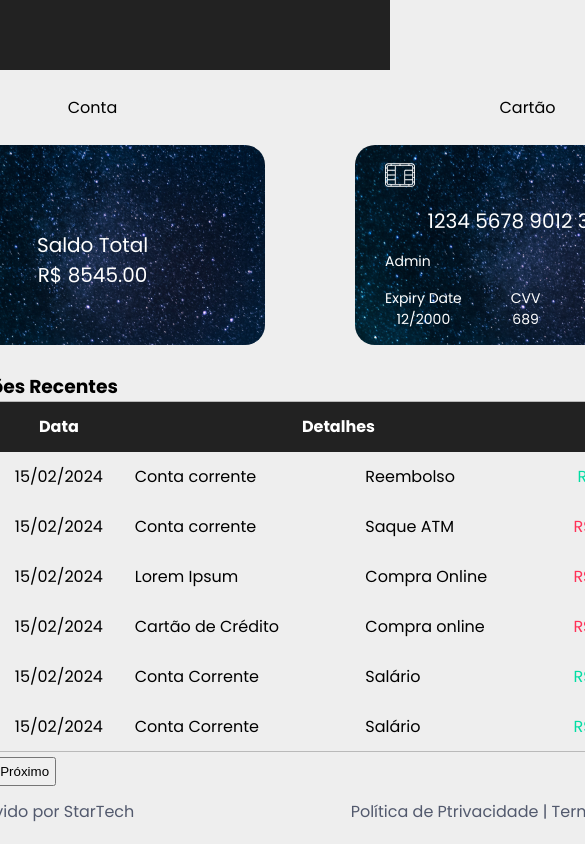
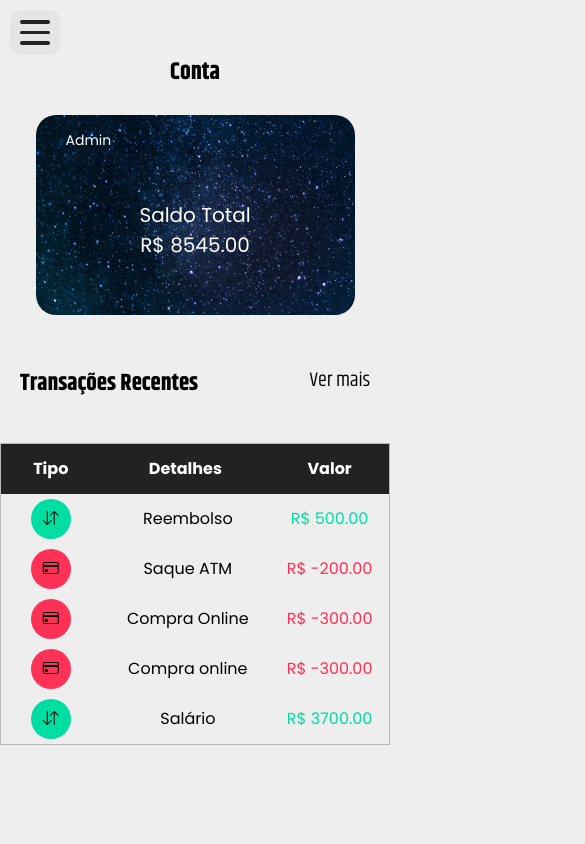
Before and after one commit to marina-barbosa/starbank-backend-v1, an Angular app: page / in a window 390 px wide. Shown: the top 844 px of the page, 585 px wide, since content can reach past the window. Built offline with nearby package versions, Linux system fonts and the light colour scheme.

Commit message:
feat: responsividade home

```diff
--- a/src/app/dashboard/home/home.component.html
+++ b/src/app/dashboard/home/home.component.html
@@ -41,9 +41,15 @@
     </div>
 
     <div class="right">
+        <label for="menu-icon" class="menu-icon">
+          <input id="menu-icon" type="checkbox" />
+          <span></span>
+          <span></span>
+          <span></span>
+        </label>
       <div class="cards">
         <div class="card">
-          <p>Conta</p>
+          <h2>Conta</h2>
           <div class="conta">
             <div>{{user.name}}</div>
             <div>
@@ -53,7 +59,7 @@
           </div>
         </div>
         <div class="card">
-          <p>Cartão</p>
+          <h2>Cartão</h2>
           <div class="credito">
             <div><img src="../../../assets/credit-card-chip.svg" alt="" srcset=""></div>
             <div>{{user.cartao.numero}}</div>
@@ -86,7 +92,7 @@
               <tr>
                 <th>Tipo</th>
                 <th>Data</th>
-                <th colspan="2">Detalhes</th>
+                <th class="detalhes" >Detalhes</th>
                 <th>Valor</th>
                 <th>Edit</th>
               </tr>
--- a/src/app/dashboard/home/home.component.scss
+++ b/src/app/dashboard/home/home.component.scss
@@ -1,7 +1,9 @@
 .container {
-  max-width: 1440px;
+  max-width: 1600px;
+  // max-width: 1440px;
   max-height: 1024px;
-  width: 1440px;
+  // width: 75vw;
+  width: 100vw;
   height: 100%;
   // height: auto;
   background: transparent;
@@ -11,7 +13,7 @@
 .faixa-preta {
   background: var(--preto);
   height: 70px;
-  width: 100vw;
+  width: 100%;
   position: absolute;
   top: 0;
   left: 0;
@@ -62,7 +64,7 @@
 .sidebar {
   color: #fff;
   width: 230px;
-
+  font-family: Khand;
   background: var(--preto);
   display: flex;
   flex-direction: column;
@@ -130,24 +132,80 @@
   width: calc(100% - 230px);
 }
 
+.menu-icon {
+  width: 50px;
+  height: 45px;
+  border-radius: 10px;
+  background: #c4c4c43a;
+  padding: 10px;
+  cursor: pointer;
+  display: none;
+  position: absolute;
+  top: 10px;
+  left: 10px;
+}
+
+.menu-icon input {
+  display: none;
+}
+
+.menu-icon span {
+  display: block;
+  position: relative;
+  height: 3.5px;
+  width: 100%;
+  background: var(--preto);
+  border-radius: 10px;
+  opacity: 1;
+  left: 0;
+  margin-bottom: 24%;
+  transition: 0.3s ease-in-out;
+}
+
+.menu-icon span {
+  transform-origin: left center;
+}
+
+.menu-icon input:checked~span {
+  background: var(--preto);
+  left: 5px;
+  margin-bottom: 28%;
+}
+
+.menu-icon input:checked~span:nth-of-type(1) {
+  transform: rotate(50deg);
+}
+
+.menu-icon input:checked~span:nth-of-type(2) {
+  opacity: 0;
+}
+
+.menu-icon input:checked~span:nth-of-type(3) {
+  transform: rotate(-50deg);
+}
+
+
 .cards {
   display: flex;
   justify-content: space-around;
-  gap: 90px;
+  gap: 11%;
+  max-width: 782px;
+  width: 100%;
 }
 
 .card {
   text-align: center;
 }
 
-.card p {
+.card h2 {
   margin: 25px auto 25px auto;
+  font-family: khand;
 }
 
 .conta,
 .credito {
   color: #fff;
-  width: 345px;
+  width: 319px;
   height: 200px;
   border-radius: 20px;
   display: flex;
@@ -214,7 +272,8 @@
 }
 
 .table {
-  width: 835px;
+  max-width: 835px;
+  width: 100%;
   height: 400px;
   display: flex;
   flex-direction: column;
@@ -224,7 +283,9 @@
 .title {
   display: flex;
   justify-content: space-between;
-  padding: 0 20px;
+  padding: 20px 20px;
+  font-family: khand;
+  font-size: 20px;
 }
 
 table {
@@ -283,6 +344,7 @@ table {
   display: flex;
   gap: 5px;
   margin-top: 5px;
+  display: none;
 }
 
 .page-btn button {
@@ -304,3 +366,69 @@ table {
   display: flex;
   justify-content: space-evenly;
 }
+
+
+
+@media screen and (max-width: 1015px) {
+
+  .menu-icon {
+    display: inline;
+  }
+
+  .sidebar,
+  .faixa-preta,
+  .top-container {
+    display: none;
+  }
+
+  .right,
+  .table,
+  .cards {
+    width: 100vw;
+  }
+
+  .cards {
+    gap: 2%
+  }
+}
+
+@media screen and (max-width: 735px) {
+
+  .right {
+    justify-content: space-evenly;
+  }
+
+  .cards .card:nth-child(2) {
+    display: none;
+  }
+
+  .table-body table thead .detalhes {
+    grid-column: span 1;
+  }
+
+  // .table-body thead th:first-child {
+  //   width: 50px;
+  // }
+  .table-body tbody tr td {
+    padding: 5px;
+  }
+
+  .table-body thead th:nth-child(2),
+  .table-body thead th:nth-child(5),
+  .table-body tbody tr td:nth-child(2),
+  .table-body tbody tr td:nth-child(3),
+  .table-body tbody tr td:nth-child(6) {
+    display: none;
+  }
+
+  .table-body tbody tr td:nth-child(4) {
+    text-align: center;
+  }
+
+  .bot {
+    // flex-direction: column;
+    // align-items: center;
+    // gap: 15px;
+    display: none;
+  }
+}
--- a/src/app/dashboard/home/home.component.ts
+++ b/src/app/dashboard/home/home.component.ts
@@ -64,21 +64,14 @@ export class HomeComponent {
           id: 4,
           tipo: 'saída',
           data: new Date(),
-          detalhes: ['Cartão de Crédito','Compra online'],
+          detalhes: ['Cartão de Crédito', 'Compra online'],
           valor: -300.00
         },
         {
           id: 5,
           tipo: 'entrada',
           data: new Date(),
-          detalhes: ['Conta Corrente','Salário'],
-          valor: 3700.00
-        },
-        {
-          id: 5,
-          tipo: 'entrada',
-          data: new Date(),
-          detalhes: ['Conta Corrente','Salário'],
+          detalhes: ['Conta Corrente', 'Salário'],
           valor: 3700.00
         }
       ],
@@ -103,5 +96,30 @@ export class HomeComponent {
 
   }
 
+  ngOnInit(): void {
+    const detalhes = document.querySelector('.detalhes') as HTMLTableCellElement;
+
+    function atualizarColspan() {
+      if (window.innerWidth <= 735) {
+        detalhes.colSpan = 1;
+      } else {
+        detalhes.colSpan = 2;
+      }
+
+    }
+
+    // Chama a função quando a página é carregada e quando a janela é redimensionada
+    window.addEventListener('load', atualizarColspan);
+    window.addEventListener('resize', atualizarColspan);
+  }
+
+
+
+
+
+
+
+
+
 
 }
```
